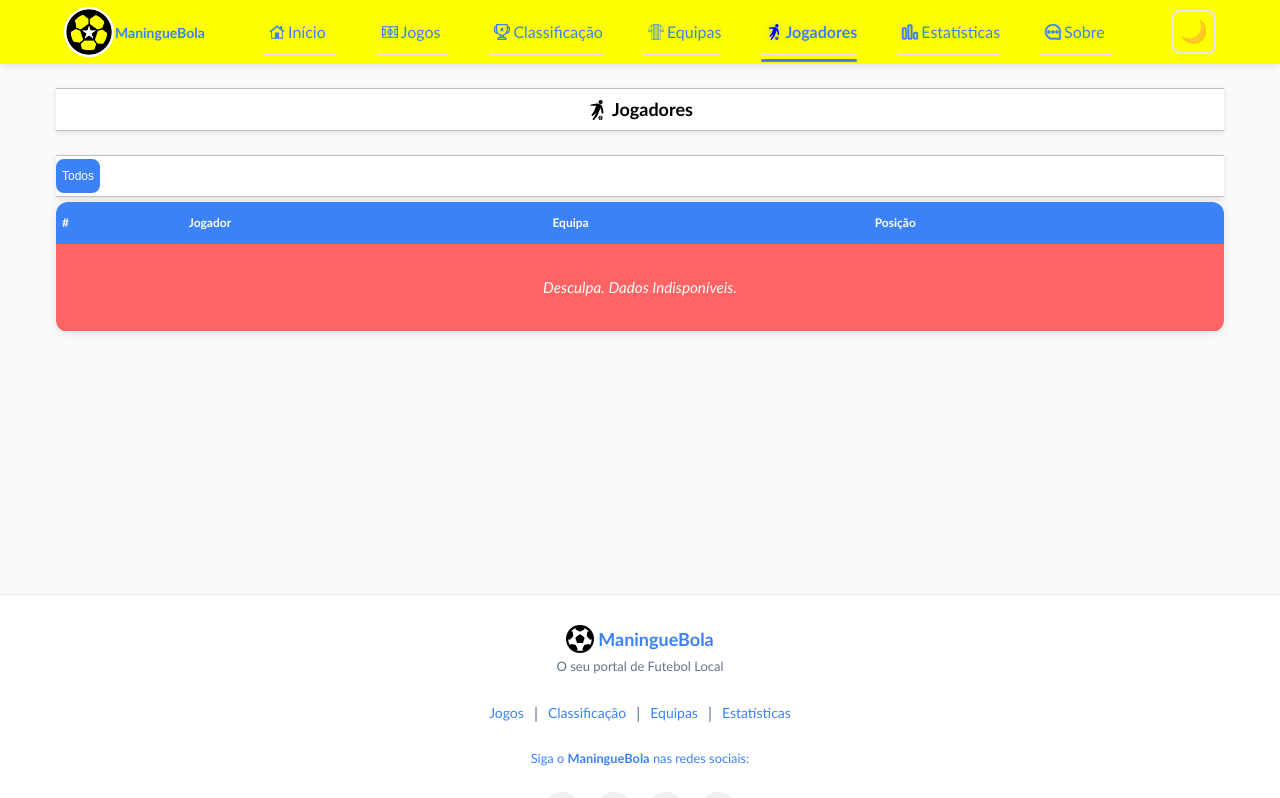
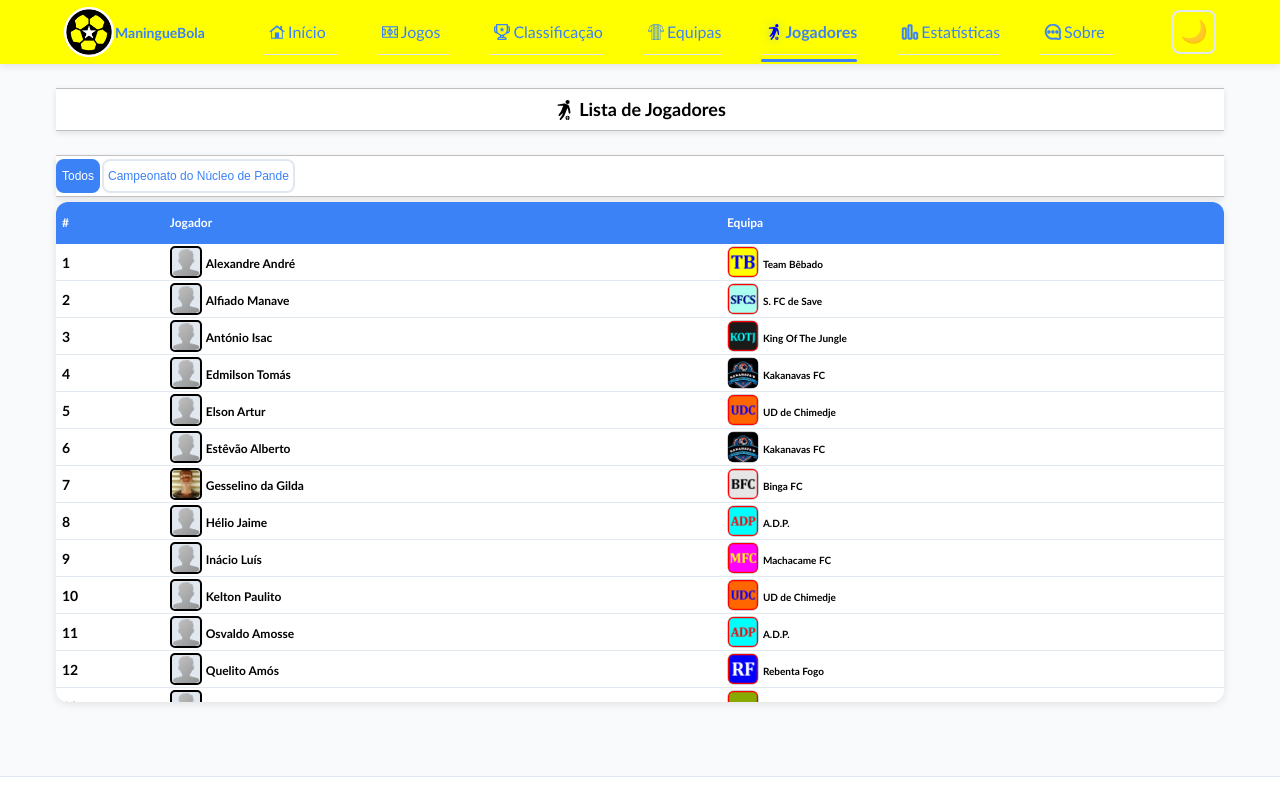
Before and after one commit to Raimundroid/maninguebola, a React (Vite) app: page /jogadores in a window 1280 px wide. Shown: the top 798 px of the page. Built offline with nearby package versions, Linux system fonts and the light colour scheme.

Commit message:
added all the CNP's Roundd 1 games, added tha players table data and the payers ststistics data and finally styled the top 3 ranked differently for competitive tables and other minor details

```diff
--- a/src/components/PlayerStatsTable/PlayerStatsTable.css
+++ b/src/components/PlayerStatsTable/PlayerStatsTable.css
@@ -76,13 +76,13 @@ if the entire table is scrolled within this container. */
   padding: 2px 6px; /*og: 12px 8px*/
   border-bottom: 1px solid var(--border);
   font-size: 14px;
-  color: var(--text);
+  /* color: var(--text); */
   vertical-align: middle;
   text-align: left;
 }
 
 .players-stats-table .rank-col {
-  color: var(--primary);
+  /* color: var(--primary); */
   font-size: 12px;
   font-weight: 700;
 }
@@ -128,9 +128,9 @@ if the entire table is scrolled within this container. */
 }
 
 .players-stats-table .players-name-team-wrapper .player-name {
-  font-size: 11px;
+  font-size: 13px;
   font-weight: 700;
-  color: var(--primary);
+  /* color: var(--primary); */
 }
 
 .players-stats-table .players-name-team-wrapper .team-info {
@@ -166,5 +166,5 @@ if the entire table is scrolled within this container. */
 .players-stats-table .players-name-team-wrapper .team-info .team-name {
   font-size: 10px;
   font-weight: 600;
-  color: var(--primary);
+  /* color: var(--primary); */
 }
--- a/src/components/PlayersTable/PlayersTable.css
+++ b/src/components/PlayersTable/PlayersTable.css
@@ -82,14 +82,15 @@
   padding: 2px 6px; /*og: 12px 8px*/
   border-bottom: 1px solid var(--border);
   font-size: 14px;
-  color: var(--text);
+  /* color: var(--text); */
   vertical-align: middle;
   text-align: left;
+  background: var(--card-bg);
 }
 
 .player-table .number {
   font-weight: 700;
-  color: var(--primary);
+  /* color: var(--primary); */
 }
 .player-table .player-cell,
 .player-table .team-cell {
@@ -135,9 +136,9 @@
 .player-table .player-cell .player-name,
 .player-table .team-cell .team-name,
 .player-table .player-position {
-  font-size: 10px;
+  font-size: 12px;
   font-weight: 700;
-  color: var(--primary);
+  /* color: var(--primary); */
   /* white-space: nowrap; */
 }
 .player-table .team-cell .team-name {
@@ -147,5 +148,5 @@
 
 .player-table .player-position {
   font-weight: 500;
-  color: var(--text);
+  /* color: var(--text); */
 }
--- a/src/components/PlayersTable/PlayersTable.jsx
+++ b/src/components/PlayersTable/PlayersTable.jsx
@@ -233,7 +233,7 @@ const PlayersTable = ({ players = [] }) => {
             <th>#</th>
             <th>Jogador</th>
             <th>Equipa</th>
-            <th>Posição</th>
+            {/* <th>Posição</th> */}
           </tr>
         </thead>
 
@@ -289,17 +289,18 @@ const PlayersTable = ({ players = [] }) => {
                     </div>
                     <span>
                       <strong className="team-name">
-                        {player?.team?.name ?? "-"}
+                        {player?.team?.shortName ?? "-"}
+                        {/* {player?.team?.shortName ?? "-"} */}
                       </strong>
                     </span>
                   </Link>
                 </td>
 
-                <td>
+                {/* <td>
                   <span className="player-position">
                     {player?.position ?? "-"}
                   </span>
-                </td>
+                </td> */}
               </tr>
             ))
           ) : (
--- a/src/components/StandingsTable/StandingsTable.css
+++ b/src/components/StandingsTable/StandingsTable.css
@@ -46,13 +46,13 @@
   padding: 2px 6px; /*og: 12px 8px*/
   border-bottom: 1px solid var(--border);
   font-size: 13px; /*og: 14px*/
-  color: var(--text);
+  /* color: var(--text); */
   text-align: left;
 }
 
 .standings-table .position {
   font-weight: 700;
-  color: var(--primary);
+  /* color: var(--primary); */
 }
 
 .standings-table .team-cell {
@@ -96,7 +96,8 @@
 }
 
 .standings-table .team-cell .team-name {
-  font-size: 10px;
+  font-size: 11px;
   font-weight: 600;
-  color: var(--primary);
+  /* color: var(--primary); */
+  /* color: rgb(255, 239, 18); */
 }
--- a/src/data/helperFunctions/playerCompStatsFilter.js
+++ b/src/data/helperFunctions/playerCompStatsFilter.js
@@ -62,5 +62,5 @@ export const getTopPlayersByCompetition = (
     return a.name.localeCompare(b.name);
   });
 
-  return sorted.slice(0, 10);
+  return sorted.slice(0, 100);
 };
--- a/src/data/matchesData.js
+++ b/src/data/matchesData.js
@@ -310,7 +310,7 @@ const matchesData = [
     competitionId: "pande",
     // Note:  Store as Array of Strings; You can still keep "(2)" for multiple goals if you want strict string display
     homeScorers: ["Estêvão Alberto", "Edmilson Tomás"],
-    awayScorers: [],
+    awayScorers: ["Alfiado Manave"],
   },
   {
     id: 2,
@@ -327,8 +327,9 @@ const matchesData = [
     competitionId: "pande",
     // Note:  Store as Array of Strings; You can still keep "(2)" for multiple goals if you want strict string display
     homeScorers: ["Elson Artur", "Kelton Paulito"],
-    awayScorers: [],
+    awayScorers: ["António Isac", "AUTO-GOLO"],
   },
+  // 842785594 Lourenco
   {
     id: 3,
     //UDChimedje, kakanavasFC, rebentaFogo, bingaFC, realChibuca, onzeIrmaos, teamBebado, associacaoDesportivaPande, SFCSave, kingOfTheJungle, UDMaluvane, machacameFC
@@ -360,8 +361,8 @@ const matchesData = [
     info: "CNP - Jornada 1", // Optional extra info
     competitionId: "pande",
     // Note:  Store as Array of Strings; You can still keep "(2)" for multiple goals if you want strict string display
-    homeScorers: [],
-    awayScorers: [],
+    homeScorers: ["Quelito Amós"],
+    awayScorers: ["Tomás Antônio", "Alexandre André"],
   },
 
   {
@@ -378,8 +379,8 @@ const matchesData = [
     info: "CNP - Jornada 1", // Optional extra info
     competitionId: "pande",
     // Note:  Store as Array of Strings; You can still keep "(2)" for multiple goals if you want strict string display
-    homeScorers: [],
-    awayScorers: [],
+    homeScorers: ["Osvaldo Amosse", "Hélio Jaime"],
+    awayScorers: ["Salvador Felipe"],
   },
   {
     id: 6,
@@ -396,7 +397,7 @@ const matchesData = [
     competitionId: "pande",
     // Note:  Store as Array of Strings; You can still keep "(2)" for multiple goals if you want strict string display
     homeScorers: ["Gesselino da Gilda"],
-    awayScorers: [],
+    awayScorers: ["Inácio Luís (2x)", "Zito Salame"],
   },
 
   // ----------------------------Round 2 ---------------------------------
--- a/src/data/playersData.js
+++ b/src/data/playersData.js
@@ -5,6 +5,8 @@
 // before: playerData
 
 const playersData = [
+  // {
+  //   /**
   // {
   //   id: 1,
   //   name: "Miguel Santos",
@@ -21,6 +23,7 @@ const playersData = [
   //     redCards: 0,
   //   },
   // },
+
   // {
   //   id: 2,
   //   name: "José Lima",
@@ -735,8 +738,8 @@ const playersData = [
   //     redCards: 0,
   //   },
   // },
-  //================ // ------DEMO DATA--------================
-  //UDChimedje, kakanavasFC, rebentaFogo, bingaFC, realChibuca, onzeIrmaos, teamBebado, associacaoDesportivaPande, SFCSave, kingOfTheJungle, UDMaluvane, MachacameFC
+  // ================ // ------DEMO DATA--------================
+  // UDChimedje, kakanavasFC, rebentaFogo, bingaFC, realChibuca, onzeIrmaos, teamBebado, associacaoDesportivaPande, SFCSave, kingOfTheJungle, UDMaluvane, machacameFC
   // {
   //   id: 45,
   //   name: "Bruce Barner",
@@ -965,107 +968,300 @@ const playersData = [
   //     },
   //   },
   // },
-  //================================
+  // */
+  // },
+
   // ================================================================
   // ================ Jogadores das Equipas do "Campeonato do Núcleo de Pande" ================
   // ================================================================
 
-  // UDChimedje, kakanavasFC, rebentaFogo, bingaFC, realChibuca, onzeIrmaos, teamBebado, associacaoDesportivaPande, SFCSave, kingOfTheJungle, UDMaluvane, MachacameFC
-  // {
-  //   id: 1,
-  //   name: "Gesselino da Gilda",
-  //   teamId: "bingaFC",
-  //   // number: 0,
-  //   position: "Atacante",
-  //   residence: "Pande, Govuro",
-  //   // dateOfBirth: "2008-10-30",
-  //   photo: "/images/players/bingaFC/gesselino-webp-0.webp",
-  //   stats: {
-  //     byCompetition: {
-  //       pande: {
-  //         appearances: 1,
-  //         goals: 1,
-  //         assists: 0,
-  //       },
-  //     },
-  //   },
-  // },
-  // {
-  //   id: 2,
-  //   name: "Estêvão Alberto",
-  //   teamId: "kakanavasFC",
-  //   // number: 0,
-  //   position: "Atacante",
-  //   residence: "Pande, Govuro",
-  //   // dateOfBirth: "2008-10-30",
-  //   photo: "/images/players/default-player-2.png",
-  //   stats: {
-  //     byCompetition: {
-  //       pande: {
-  //         appearances: 1,
-  //         goals: 1,
-  //         assists: 0,
-  //       },
-  //     },
-  //   },
-  // },
-  // {
-  //   id: 3,
-  //   name: "Edmilson Tomás",
-  //   teamId: "kakanavasFC",
-  //   // number: 0,
-  //   position: "Atacante",
-  //   residence: "Pande, Govuro",
-  //   // dateOfBirth: "2008-10-30",
-  //   photo: "/images/players/default-player-2.png",
-  //   stats: {
-  //     byCompetition: {
-  //       pande: {
-  //         appearances: 1,
-  //         goals: 1,
-  //         assists: 0,
-  //       },
-  //     },
-  //   },
-  // },
-  // {
-  //   id: 4,
-  //   name: "Elson Artur",
-  //   teamId: "UDChimedje",
-  //   // number: 0,
-  //   position: "Atacante",
-  //   residence: "Pande, Govuro",
-  //   // dateOfBirth: "2008-10-30",
-  //   photo: "/images/players/default-player-2.png",
-  //   stats: {
-  //     byCompetition: {
-  //       pande: {
-  //         appearances: 1,
-  //         goals: 1,
-  //         assists: 0,
-  //       },
-  //     },
-  //   },
-  // },
-  // {
-  //   id: 5,
-  //   name: "Kelton Paulito",
-  //   teamId: "UDChimedje",
-  //   // number: 0,
-  //   position: "Atacante",
-  //   residence: "Pande, Govuro",
-  //   // dateOfBirth: "2008-10-30",
-  //   photo: "/images/players/default-player-2.png",
-  //   stats: {
-  //     byCompetition: {
-  //       pande: {
-  //         appearances: 1,
-  //         goals: 1,
-  //         assists: 0,
-  //       },
-  //     },
-  //   },
-  // },
+  // UDChimedje, kakanavasFC, rebentaFogo, bingaFC, realChibuca, onzeIrmaos, teamBebado, associacaoDesportivaPande, SFCSave, kingOfTheJungle, UDMaluvane, machacameFC
+  {
+    id: 1,
+    name: "Gesselino da Gilda",
+    teamId: "bingaFC",
+    // number: 0,
+    // position: "Atacante",
+    // residence: "Pande, Govuro",
+    // dateOfBirth: "2008-10-30",
+    photo: "/images/players/bingaFC/gesselino-webp-0.webp",
+    stats: {
+      byCompetition: {
+        pande: {
+          appearances: 1,
+          goals: 1,
+          assists: 0,
+        },
+      },
+    },
+  },
+  {
+    id: 2,
+    name: "Estêvão Alberto",
+    teamId: "kakanavasFC",
+    // number: 0,
+    // position: "Atacante",
+    // residence: "Pande, Govuro",
+    // dateOfBirth: "2008-10-30",
+    photo: "/images/players/default-player-2.png",
+    stats: {
+      byCompetition: {
+        pande: {
+          appearances: 1,
+          goals: 1,
+          assists: 0,
+        },
+      },
+    },
+  },
+  {
+    id: 3,
+    name: "Edmilson Tomás",
+    teamId: "kakanavasFC",
+    // number: 0,
+    // position: "Atacante",
+    // residence: "Pande, Govuro",
+    // dateOfBirth: "2008-10-30",
+    photo: "/images/players/default-player-2.png",
+    stats: {
+      byCompetition: {
+        pande: {
+          appearances: 1,
+          goals: 1,
+          assists: 0,
+        },
+      },
+    },
+  },
+  {
+    id: 4,
+    name: "Elson Artur",
+    teamId: "UDChimedje",
+    // number: 0,
+    // position: "Atacante",
+    // residence: "Pande, Govuro",
+    // dateOfBirth: "2008-10-30",
+    photo: "/images/players/default-player-2.png",
+    stats: {
+      byCompetition: {
+        pande: {
+          appearances: 1,
+          goals: 1,
+          assists: 0,
+        },
+      },
+    },
+  },
+  {
+    id: 5,
+    name: "Kelton Paulito",
+    teamId: "UDChimedje",
+    // number: 0,
+    // position: "Atacante",
+    // residence: "Pande, Govuro",
+    // dateOfBirth: "2008-10-30",
+    photo: "/images/players/default-player-2.png",
+    stats: {
+      byCompetition: {
+        pande: {
+          appearances: 1,
+          goals: 1,
+          assists: 0,
+        },
+      },
+    },
+  },
+  {
+    id: 6,
+    name: "Osvaldo Amosse",
+    teamId: "associacaoDesportivaPande",
+    // number: 0,
+    // position: "Atacante",
+    // residence: "Pande, Govuro",
+    // dateOfBirth: "2008-10-30",
+    photo: "/images/players/default-player-2.png",
+    stats: {
+      byCompetition: {
+        pande: {
+          appearances: 1,
+          goals: 1,
+          assists: 0,
+        },
+      },
+    },
+  },
+  {
+    id: 7,
+    name: "Hélio Jaime",
+    teamId: "associacaoDesportivaPande",
+    // number: 0,
+    // position: "Atacante",
+    // residence: "Pande, Govuro",
+    // dateOfBirth: "2008-10-30",
+    photo: "/images/players/default-player-2.png",
+    stats: {
+      byCompetition: {
+        pande: {
+          appearances: 1,
+          goals: 1,
+          assists: 0,
+        },
+      },
+    },
+  },
+  {
+    id: 8,
+    name: "António Isac",
+    teamId: "kingOfTheJungle",
+    // number: 0,
+    // position: "Atacante",
+    // residence: "Luido, Govuro",
+    // dateOfBirth: "2008-10-30",
+    photo: "/images/players/default-player-2.png",
+    stats: {
+      byCompetition: {
+        pande: {
+          appearances: 1,
+          goals: 1,
+          assists: 0,
+        },
+      },
+    },
+  },
+  {
+    id: 9,
+    name: "Quelito Amós",
+    teamId: "rebentaFogo",
+    // number: 0,
+    // position: "Atacante",
+    // residence: "Luido, Govuro",
+    // dateOfBirth: "2008-10-30",
+    photo: "/images/players/default-player-2.png",
+    stats: {
+      byCompetition: {
+        pande: {
+          appearances: 1,
+          goals: 1,
+          assists: 0,
+        },
+      },
+    },
+  },
+  {
+    id: 10,
+    name: "Tomás Antônio",
+    teamId: "teamBebado",
+    // number: 0,
+    // position: "Atacante",
+    // residence: "Luido, Govuro",
+    // dateOfBirth: "2008-10-30",
+    photo: "/images/players/default-player-2.png",
+    stats: {
+      byCompetition: {
+        pande: {
+          appearances: 1,
+          goals: 1,
+          assists: 0,
+        },
+      },
+    },
+  },
+  {
+    id: 11,
+    name: "Alexandre André",
+    teamId: "teamBebado",
+    // number: 0,
+    // position: "Atacante",
+    // residence: "Luido, Govuro",
+    // dateOfBirth: "2008-10-30",
+    photo: "/images/players/default-player-2.png",
+    stats: {
+      byCompetition: {
+        pande: {
+          appearances: 1,
+          goals: 1,
+          assists: 0,
+        },
+      },
+    },
+  },
+  {
+    id: 12,
+    name: "Salvador Felipe",
+    teamId: "UDMaluvane",
+    // number: 0,
+    // position: "Atacante",
+    // residence: "Luido, Govuro",
+    // dateOfBirth: "2008-10-30",
+    photo: "/images/players/default-player-2.png",
+    stats: {
+      byCompetition: {
+        pande: {
+          appearances: 1,
+          goals: 1,
+          assists: 0,
+        },
+      },
+    },
+  },
+  {
+    id: 13,
+    name: "Inácio Luís",
+    teamId: "machacameFC",
+    // number: 0,
+    // position: "Atacante",
+    // residence: "Luido, Govuro",
+    // dateOfBirth: "2008-10-30",
+    photo: "/images/players/default-player-2.png",
+    stats: {
+      byCompetition: {
+        pande: {
+          appearances: 1,
+          goals: 2,
+          assists: 0,
+        },
+      },
+    },
+  },
+  {
+    id: 14,
+    name: "Alfiado Manave",
+    teamId: "SFCSave",
+    // number: 0,
+    // position: "Atacante",
+    // residence: "Luido, Govuro",
+    // dateOfBirth: "2008-10-30",
+    photo: "/images/players/default-player-2.png",
+    stats: {
+      byCompetition: {
+        pande: {
+          appearances: 1,
+          goals: 1,
+          assists: 0,
+        },
+      },
+    },
+  },
+  {
+    id: 15,
+    name: "Zito Salame",
+    teamId: "machacameFC",
+    // number: 0,
+    // position: "Atacante",
+    // residence: "Luido, Govuro",
+    // dateOfBirth: "2008-10-30",
+    photo: "/images/players/default-player-2.png",
+    stats: {
+      byCompetition: {
+        pande: {
+          appearances: 1,
+          goals: 1,
+          assists: 0,
+        },
+      },
+    },
+  },
+  // UDChimedje, kakanavasFC, rebentaFogo, bingaFC, realChibuca, onzeIrmaos, teamBebado, associacaoDesportivaPande, SFCSave, kingOfTheJungle, UDMaluvane, machacameFC
 ];
 
 export default playersData;
--- a/src/pages/PlayersPage/PlayersPage.jsx
+++ b/src/pages/PlayersPage/PlayersPage.jsx
@@ -113,7 +113,7 @@ const PlayersPage = () => {
 
   return (
     <div className="players-page-container">
-      <PageIndicator icon={<PlayersIcon />} title="Jogadores" />
+      <PageIndicator icon={<PlayersIcon />} title="Lista de Jogadores" />
 
       <FilterButtons
         filters={filters}
--- a/src/pages/StandingsPage/StandingsPage.jsx
+++ b/src/pages/StandingsPage/StandingsPage.jsx
@@ -150,14 +150,14 @@ const StandingsPage = () => {
 
   return (
     <div className="standigs-page-container">
-      <PageIndicator icon={<StandingsIcon />} title="Classificação" />
+      <PageIndicator icon={<StandingsIcon />} title="Tabela de Classificação" />
 
       {/* {competitionFilters.length > 1 && ( */}
-        <FilterButtons
-          filters={competitionFilters}
-          activeFilter={activeCompetition}
-          onFilterChange={setActiveCompetition}
-        />
+      <FilterButtons
+        filters={competitionFilters}
+        activeFilter={activeCompetition}
+        onFilterChange={setActiveCompetition}
+      />
       {/* )} */}
 
       <StandingsTable standings={processedStandings} />
--- a/src/pages/StatisticsPage/StatisticsPage.jsx
+++ b/src/pages/StatisticsPage/StatisticsPage.jsx
@@ -91,7 +91,7 @@
 
 // export default StatisticsPage;
 
-import React, { useState, useMemo } from "react";
+// import React, { useState, useMemo } from "react";
 // import "./StatisticsPage.css";
 // import PageIndicator from "../../components/atoms/pageIndicator/PageIndicator";
 // import PlayerStatsTable from "../../components/PlayerStatsTable/PlayerStatsTable";
@@ -176,6 +176,7 @@ import React, { useState, useMemo } from "react";
 
 // GTP working code
 
+import React, { useState, useMemo } from "react";
 import "./StatisticsPage.css";
 
 import PageIndicator from "../../components/atoms/pageIndicator/PageIndicator";
--- /dev/null
+++ b/src/styles/base/_tables.css
@@ -0,0 +1,15 @@
+table tbody tr:nth-child(1) {
+  background-color: hsl(120, 100%, 25%);
+}
+table tbody tr:nth-child(2) {
+  background-color: hsl(120, 100%, 35%);
+}
+table tbody tr:nth-child(3) {
+  background-color: hsl(120, 100%, 45%);
+}
+
+table tbody td {
+  color: var(--contrast-black-white);
+}
+/* --contrast-black-white
+  --contrast-white-black */
--- a/src/styles/index.css
+++ b/src/styles/index.css
@@ -22,6 +22,7 @@
 @import "./base/_typography.css";
 @import "./base/_buttons.css";
 @import "./base/_links.css";
+@import "./base/_tables.css";
 
 /* 4. State styles */
 @import "./state/_error-state.css";
```
